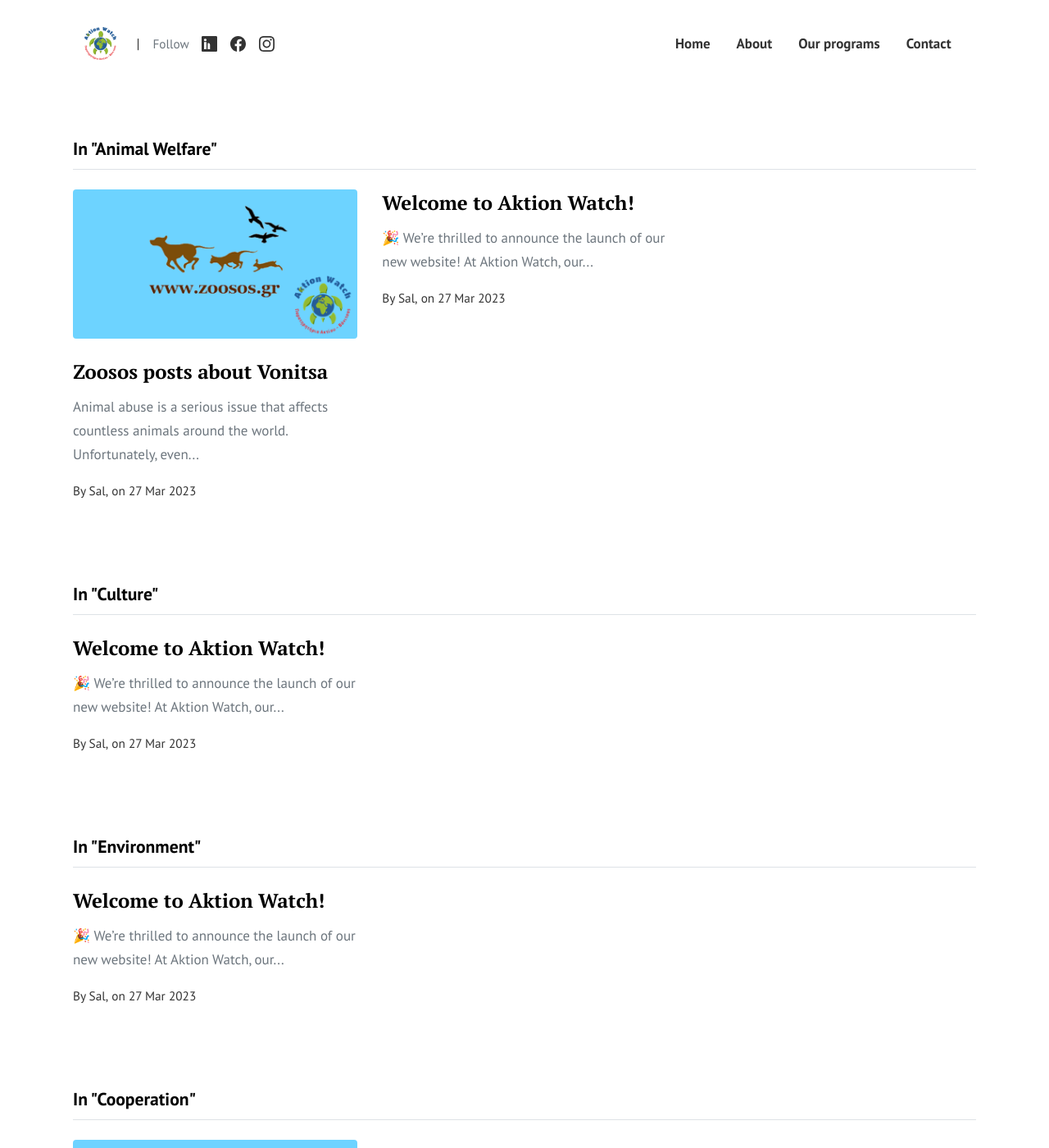
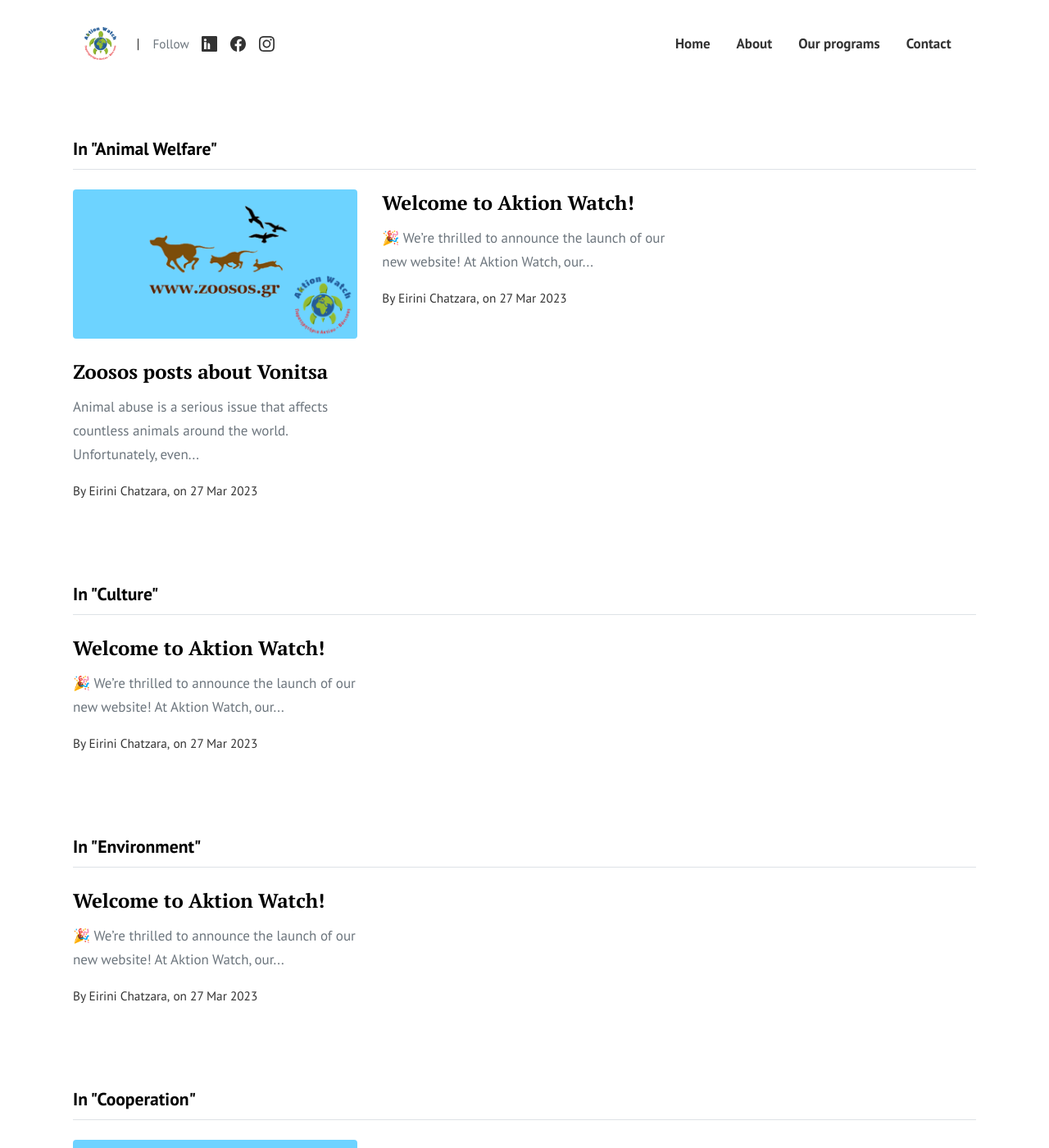
Before and after one commit to aktionwatch/aktionwatch.github.io, a Jekyll site: the page built from pages/categories.html, in a window 1280 px wide and 1400 px high. Shown: the whole window at 82% size. Built offline with Jekyll 4.4.1, drawn with Linux system fonts in a browser that asks for light colours.

Commit message:
author changes

```diff
--- a/_config.yml
+++ b/_config.yml
@@ -5,7 +5,7 @@ baseurl: "/aktionwatch.github.io"
 permalink: "/:title/"
 logo: 'assets/images/logo.png'
 favicon: 'assets/images/favicon.ico'
-author: Sal
+author: Eirini Chatzara
 paginate: 30
 disqus: 'demowebsite'
 feed_items: 10
```
Also changed, not shown: 2 other files.
